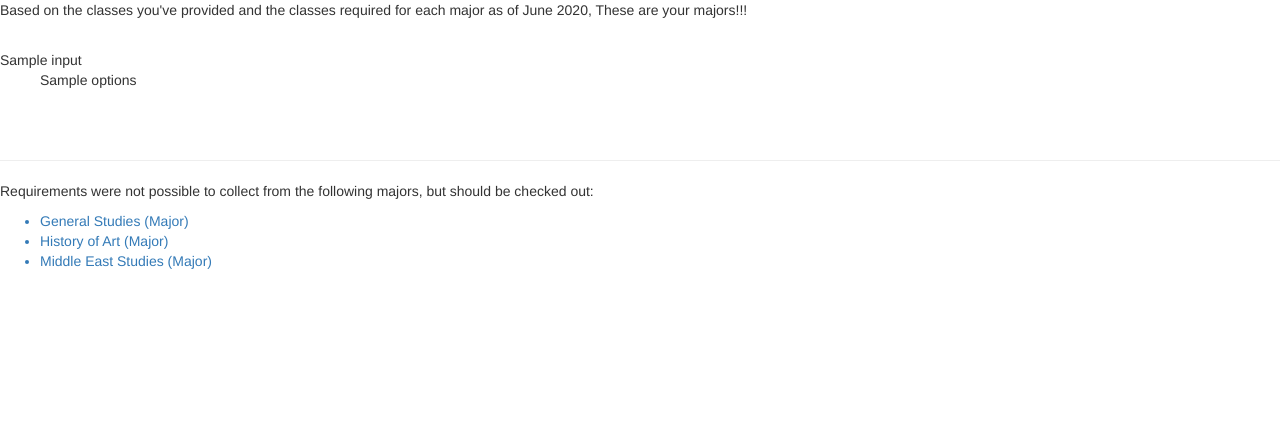
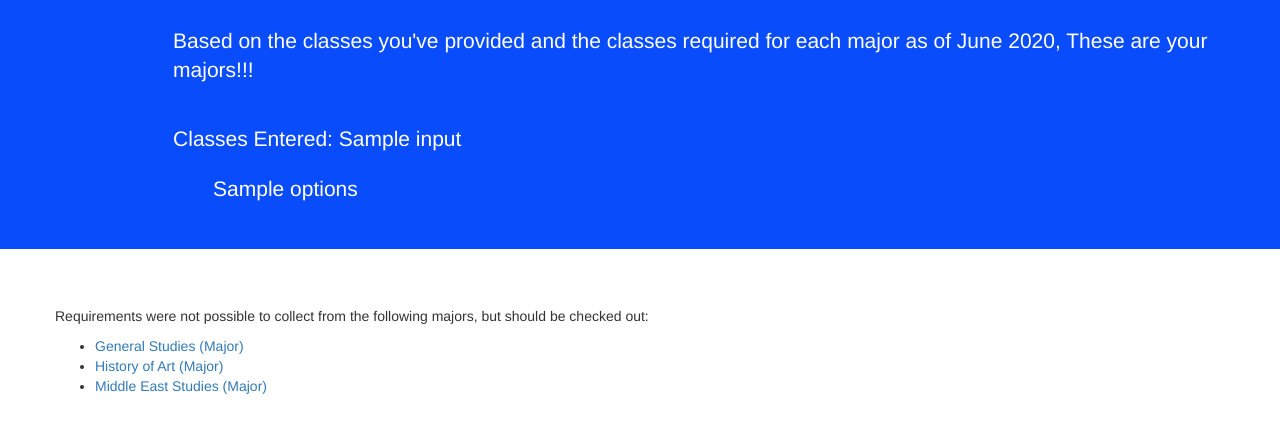
Before and after one commit to cocheae/Changing-Paths, a Flask app: template templates/majors.html in a window 1280 px wide. Shown: the top 433 px of the page. Run offline with Flask 2, Linux system fonts and the light colour scheme; the template is opened without the code that fills it: most values are stand-ins (such as "Sample title", 1, 10 or a date in 2020); some libraries are stand-ins or nearby versions.

Commit message:
almost final push

```diff
--- /dev/null
+++ b/static/majors.css
@@ -0,0 +1,32 @@
+#answers{
+  /* margin: 0; */
+  background-image: url("color.png");
+  background-repeat: repeat;
+  background-size: 50% auto;
+  background-position: top;
+  color: white;
+  width: auto;
+  padding: 2%;
+}
+
+#advert{
+  color: white;
+}
+
+#answers a{
+  color: white;
+  width:auto;
+  overflow: hidden;
+}
+
+#footer{
+  margin-top: 5%;
+}
+
+#answers .row{
+  margin-left: 12%;
+}
+/*
+@media only screen and () {
+
+} */
--- a/templates/majors.html
+++ b/templates/majors.html
@@ -1,34 +1,42 @@
 {% extends "website.html" %}
   {% block content %}
-
-  <p>Based on the classes you've provided and the classes required for each major as of June 2020, These are your majors!!!</p>
+<body>
+  <link rel="stylesheet" type="text/css" href="{{ url_for('static', filename='majors.css')}}">
+<div class="container" id="answers">
+  <div class="row">
+    <p class="lead" id="advert">Based on the classes you've provided and the classes required for each major as of June 2020, These are your majors!!!</p>
     <br>
-  {{input}}
-  <br>
-  <ul>
+    <p class="lead">Classes Entered: {{input}}</p>
+    <ul class="lead">
       {% if is_list == True %}
         {% for i in options %}
-        <a href="{{options[i]}}" target="_blank"><li>{{i}}</li></a>
+          <li><a href="{{options[i]}}" target="_blank">{{i}}</a></li>
         {% endfor %}
       {% else %}
         <p>{{options}}</p>
       {% endif %}
     </ul>
-  <br>
-  <br>
+  </div>
+</div>
 
-  <hr width="100%" size="1" align="center" color="black">
-
+<div class="container">
+  <div class="row" id="footer">
     <p>Requirements were not possible to collect from the following majors,
       but should be checked out:</p>
+      <ul>
+        <li><a href="https://lsa.umich.edu/lsa/academics/majors-minors/middle-east-studies-major.html"
+          target="_blank"> General Studies (Major)</a></li>
+        <li><a href="https://lsa.umich.edu/lsa/academics/majors-minors/history-of-art-major.html"
+          target="_blank"> History of Art (Major)</a></li>
+        <li><a href="https://lsa.umich.edu/lsa/academics/majors-minors/history-of-art-major.html"
+          target="_blank"> Middle East Studies (Major) </a></li>
+      </ul>
+  </div>
 
-    <ul>
-      <a href="https://lsa.umich.edu/lsa/academics/majors-minors/middle-east-studies-major.html"
-        target="_blank"> <li>General Studies (Major)</li></a>
-      <a href="https://lsa.umich.edu/lsa/academics/majors-minors/history-of-art-major.html"
-        target="_blank"> <li>History of Art (Major)</li></a>
-      <a href="https://lsa.umich.edu/lsa/academics/majors-minors/history-of-art-major.html"
-        target="_blank"> <li>Middle East Studies (Major) </li></a>
-    </ul>
+</div>
 
+
+
+
+</body>
   {% endblock %}
--- a/templates/website.html
+++ b/templates/website.html
@@ -13,13 +13,11 @@
   <script src="https://maxcdn.bootstrapcdn.com/bootstrap/3.4.1/js/bootstrap.min.js"></script>
   <title>Alternate Pathways</title>
 </head>
+{% block content %}
   <body>
-    {% block content %}
     <link rel="stylesheet" type="text/css" href="{{ url_for('static', filename='website.css')}}">
     <div class="container">
       <div class="row">
-
-
 
         <div class="col-lg-6">
             <div class="w_1">
@@ -48,6 +46,6 @@
 
       </div>
     </div>
-    {% endblock %}
   </body>
+  {% endblock %}
 </html>
```
Also changed, not shown: static/website.css (+13 -48 lines). Lines whose indentation alone changed are shown as unchanged.
